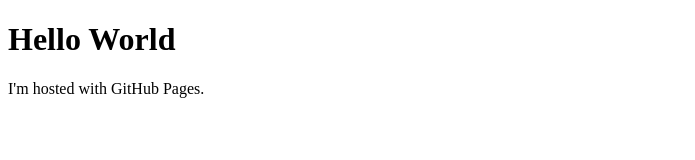
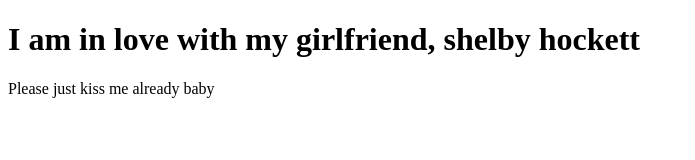
Before and after one commit to Mokolpop/ThisIsTheOne, a plain HTML site: page docs/index.html in a window 1280 px wide. Shown: the whole page, without its empty margins (0-695 px from the left). Drawn offline with Linux system fonts and the light colour scheme.

Commit message:
Update index.html

```diff
--- a/docs/index.html
+++ b/docs/index.html
@@ -1,7 +1,7 @@
 <!DOCTYPE html>
 <html>
 <body>
-<h1>Hello World</h1>
-<p>I'm hosted with GitHub Pages.</p>
+<h1>I am in love with my girlfriend, shelby hockett</h1>
+<p>Please just kiss me already baby</p>
 </body>
 </html>
```
